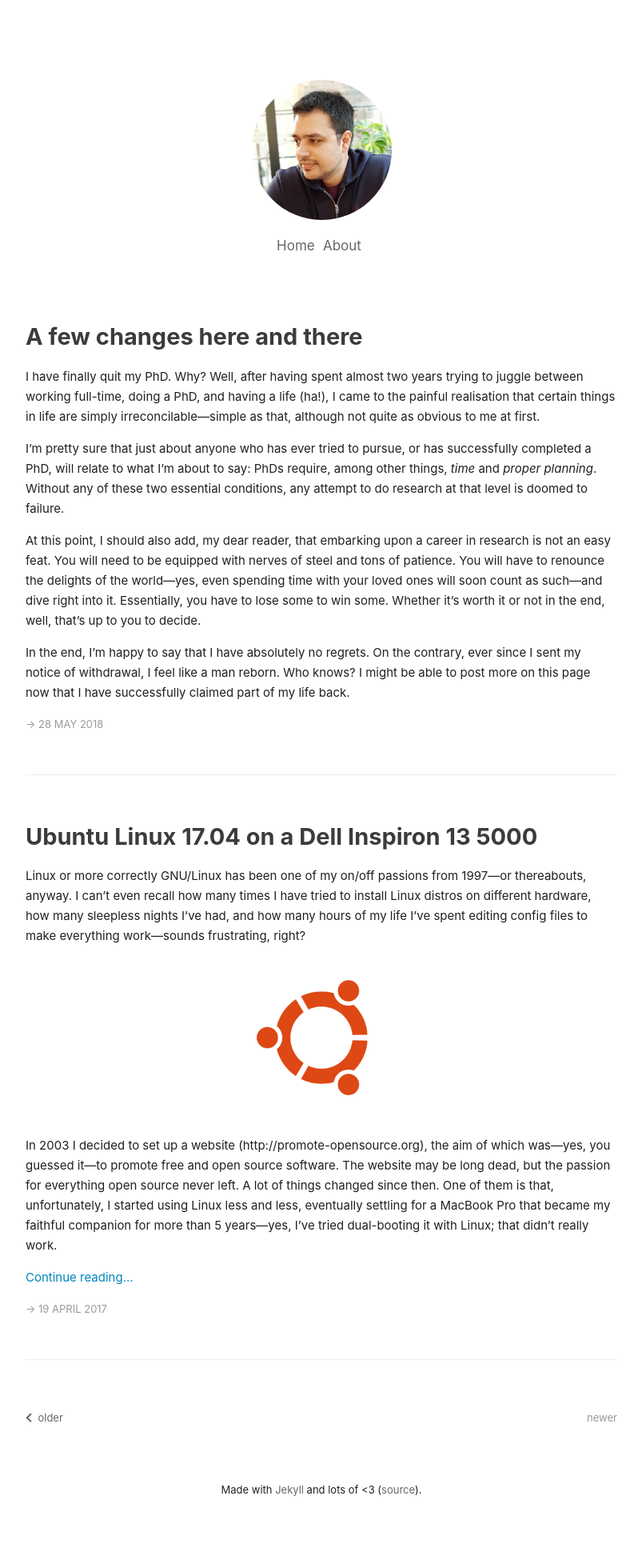
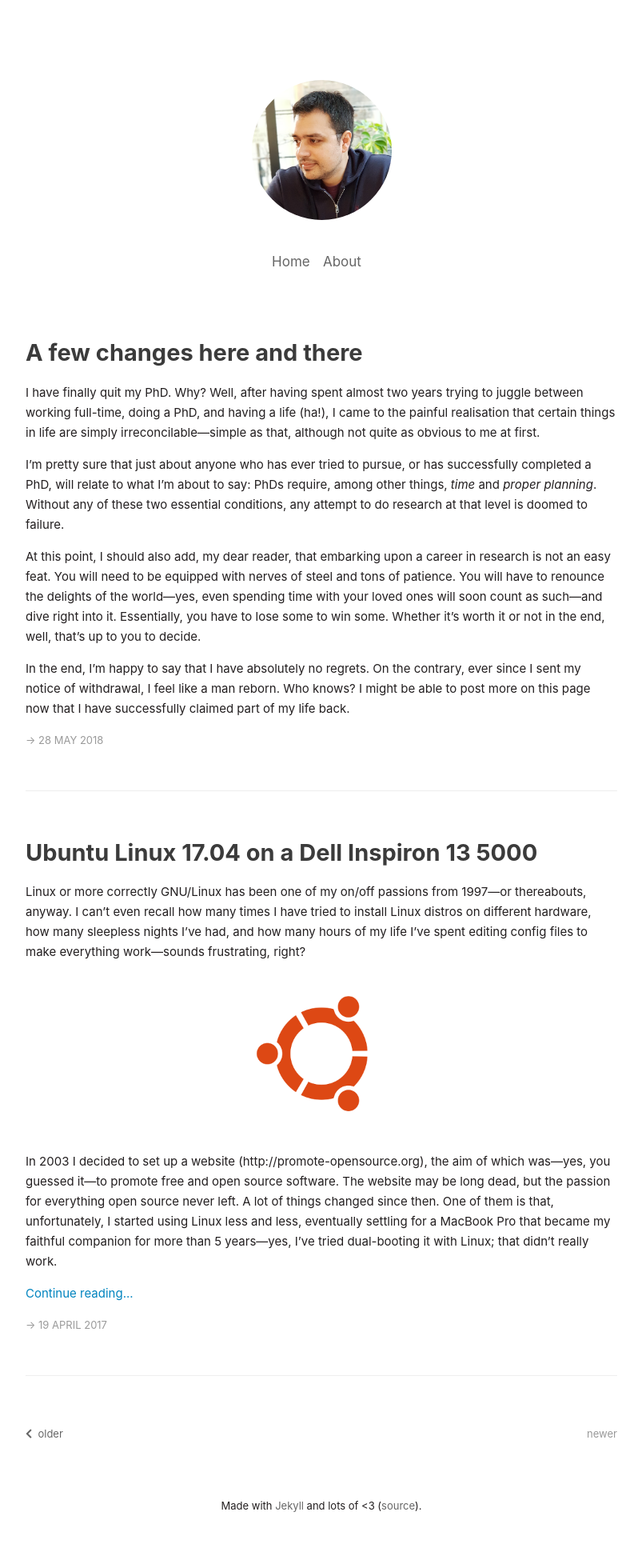
Before and after one commit to pgalatis/pgalatis.github.io, a Jekyll site: the page built from index.html, in a window 1280 px wide. Shown: the whole page at 80% size, without its empty margins (238-1041 px from the left). Built offline with Jekyll 4.4.1, drawn with Linux system fonts in a browser that asks for light colours; nearby versions of some CDN libraries; the list of posts is cut into pages by our own code.

Commit message:
Update style.css

```diff
--- a/css/style.css
+++ b/css/style.css
@@ -13,14 +13,14 @@ header.top {
 }
 
 nav.tmenu {
-	margin: 20px 0;
+	margin: 40px 0 20px 0;
 	text-align: center;
 }
 
 nav.tmenu a {
 	display: inline-block;
 	font-size: 17px;
-	margin: 0 6px 0 0;
+	margin: 0 12px 0 0;
 }
 
 
```
